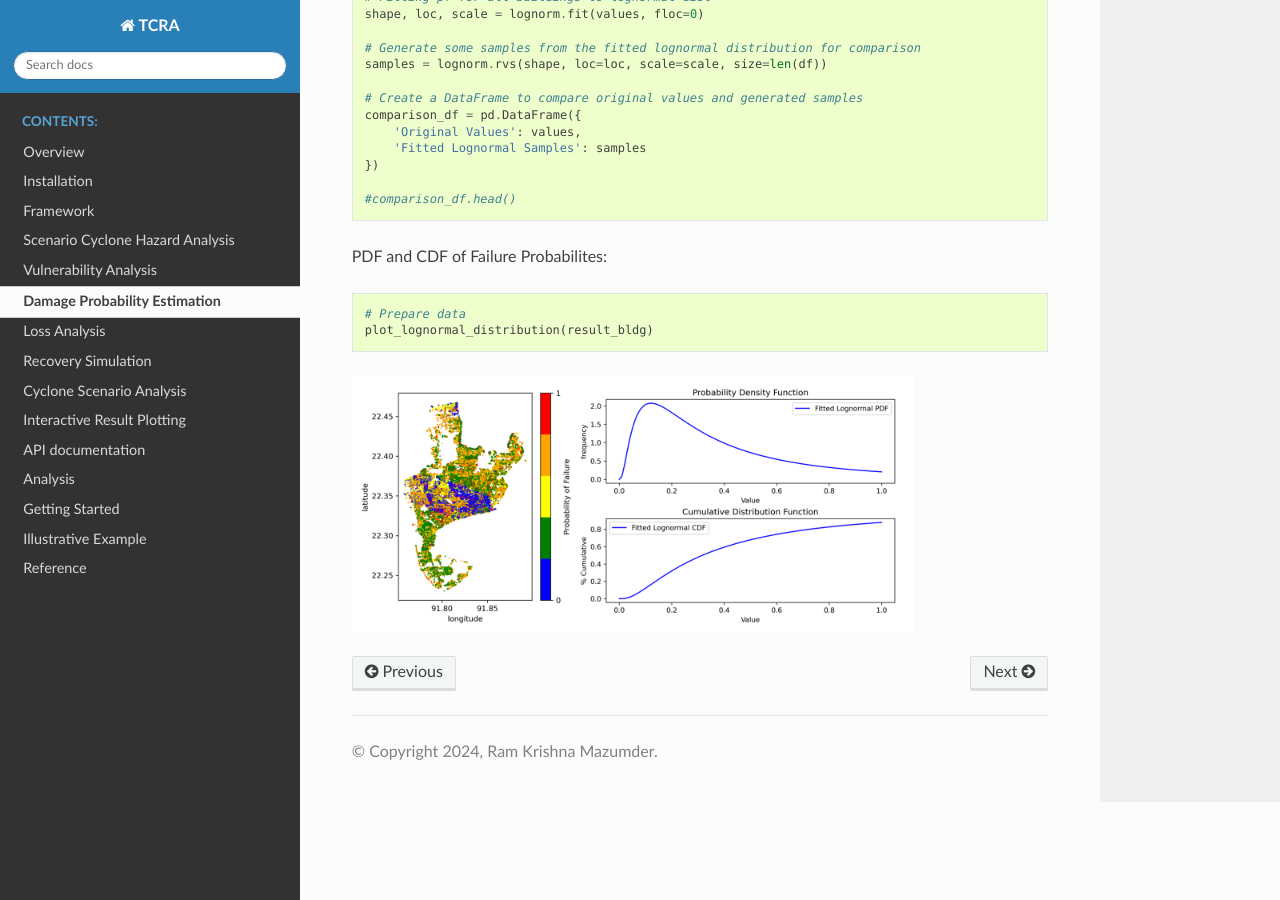
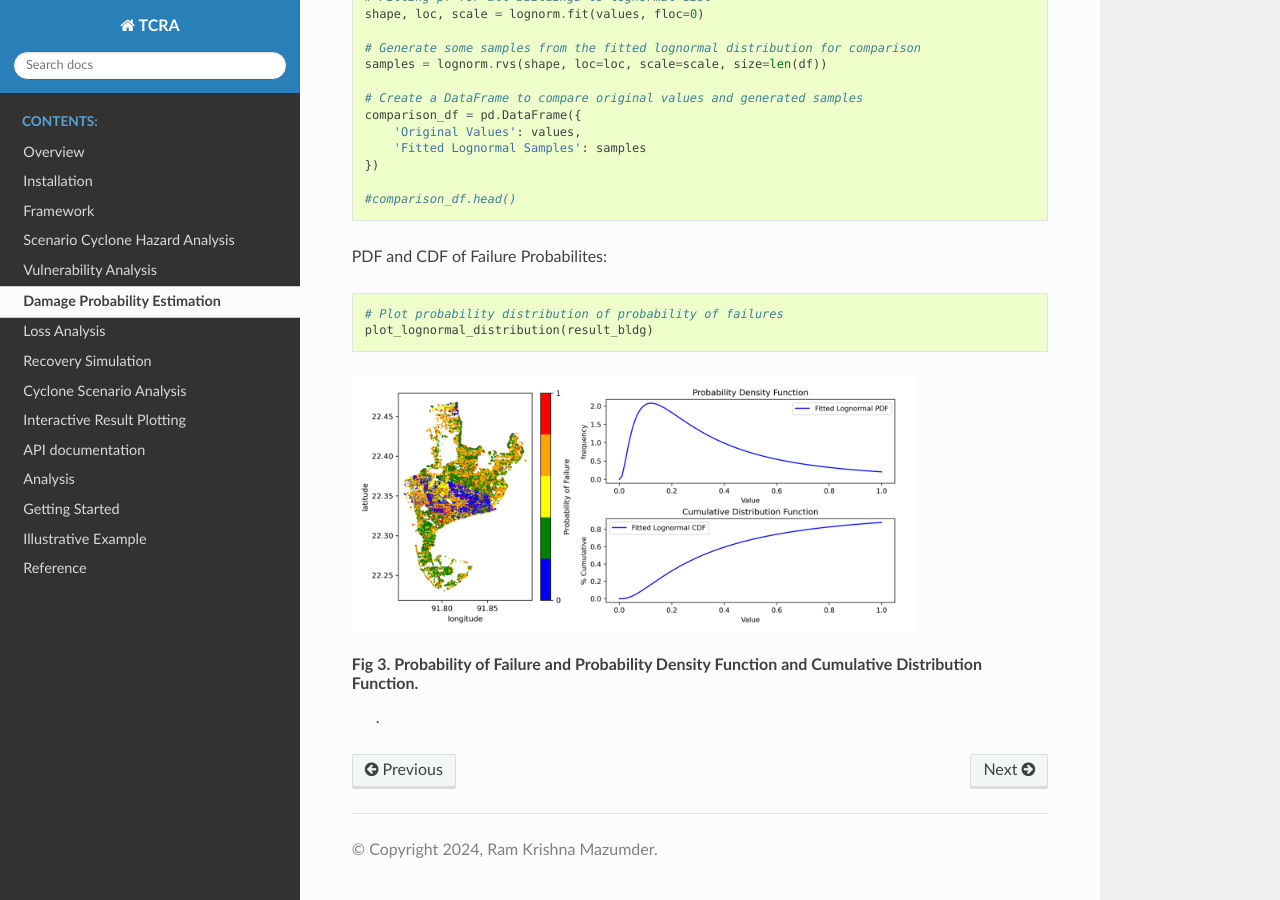
Before and after one commit to rxm562/TCRA, a Sphinx documentation site: the page built from docs/source/montecarlosimulation.rst, in a window 1280 px wide and 900 px high, scrolled down 716 px. Built offline with Sphinx 7.4.7 and the Read the Docs theme 2.0.0, drawn with Linux system fonts in a browser that asks for light colours.

Commit message:
Update montecarlosimulation.rst

```diff
--- a/docs/source/montecarlosimulation.rst
+++ b/docs/source/montecarlosimulation.rst
@@ -44,9 +44,12 @@ Fitting Failure Probabilities to Lognormal Distribution::
 
 PDF and CDF of Failure Probabilites::
 
-  # Prepare data
+  # Plot probability distribution of probability of failures
   plot_lognormal_distribution(result_bldg)
 
 .. figure:: figures/mcs.png
    :scale: 40%
    :alt: Logo
+
+**Fig 3.** Probability of Failure and Probability Density Function and Cumulative Distribution Function.
+ .
```
